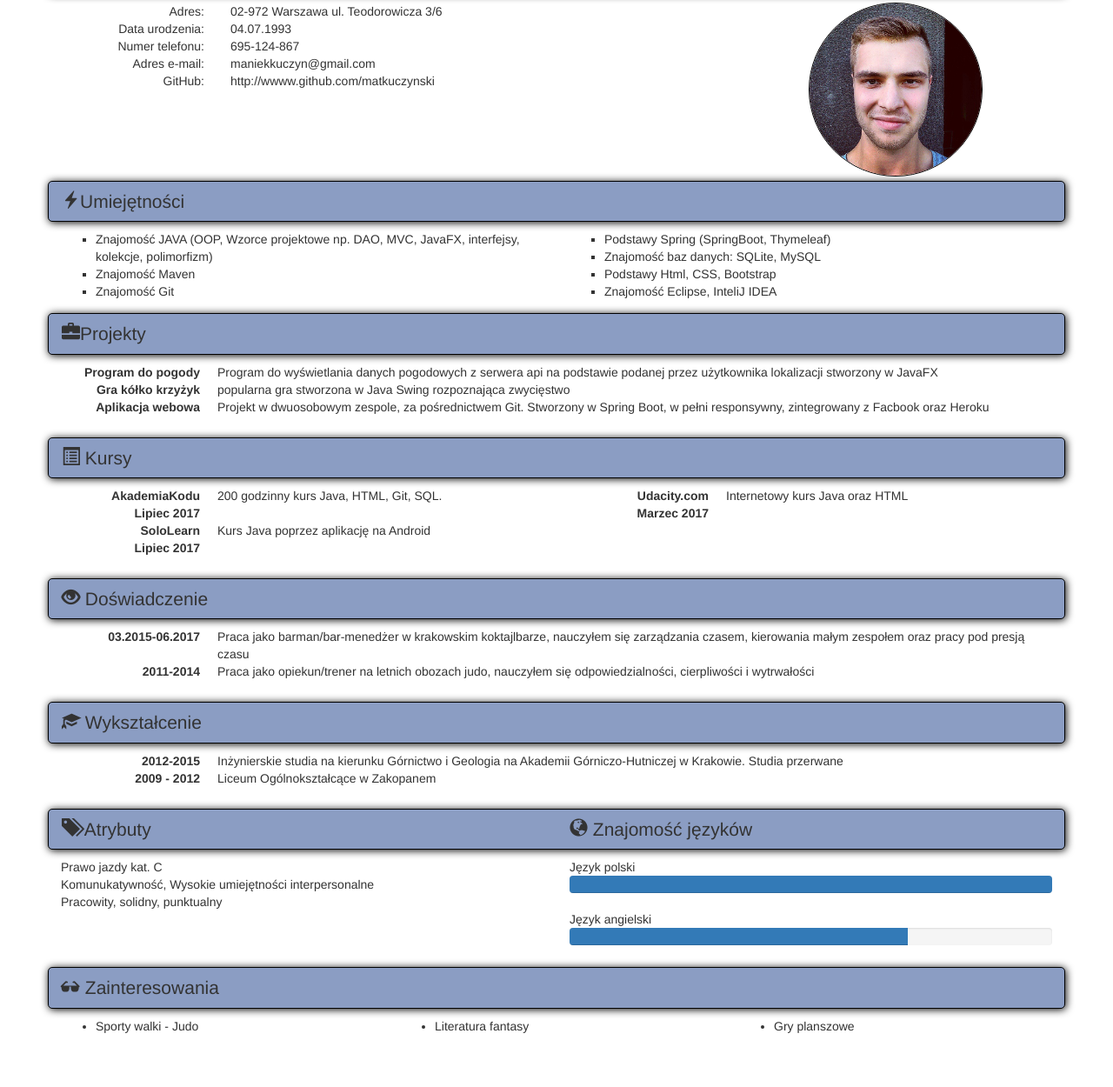
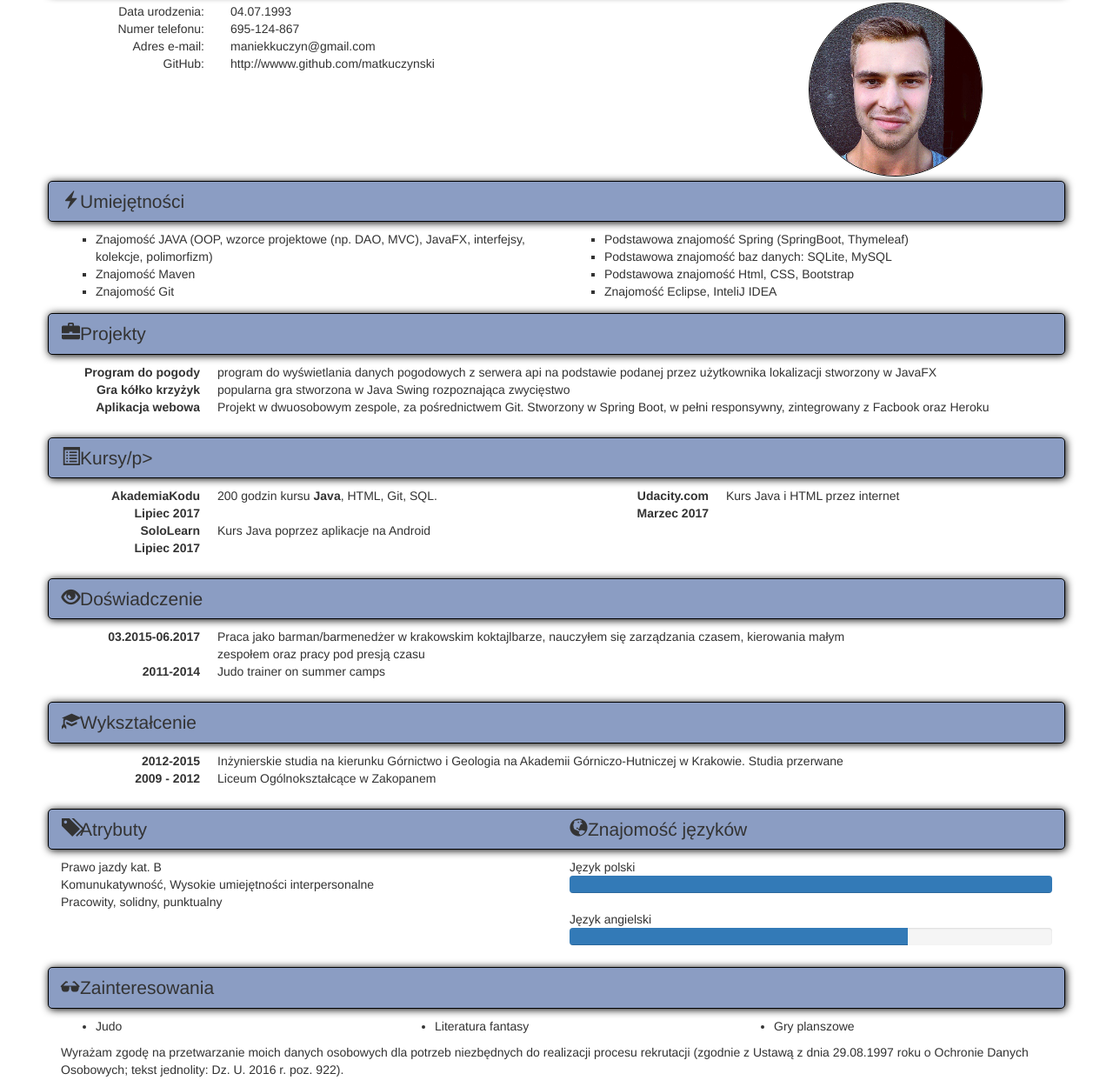
Before and after one commit to matkuczynski/CV, a website: page index.html in a window 1280 px wide. Shown: the part 128-1378 px from the top of the page at 87% size. Before the commit the page ends 1328 px from the top, so only its background shows below. Drawn offline with Linux system fonts and the light colour scheme.

Commit message:
few changes

```diff
--- a/index.html
+++ b/index.html
@@ -23,7 +23,6 @@
     <div class="row">
       <div class="col-md-2">
           <ul class="list-unstyled text-right">
-            <li>Adres:</li>
             <li>Data urodzenia:</li>
             <li>Numer telefonu:</li>
             <li>Adres e-mail:</li>
@@ -32,7 +31,6 @@
       </div>
       <div class="col-md-6">
         <ul class="list-unstyled">
-          <li>02-972 Warszawa ul. Teodorowicza 3/6</li>
           <li>04.07.1993</li>
           <li>695-124-867</li>
           <li>maniekkuczyn@gmail.com</li>
@@ -51,16 +49,16 @@
     <div class="row">
       <div class="col-md-6">
         <ul style="list-style: square">
-          <li>Znajomość JAVA (OOP, Wzorce projektowe np. DAO, MVC, JavaFX, interfejsy, kolekcje, polimorfizm)</li>
+          <li>Znajomość JAVA (OOP, wzorce projektowe (np. DAO, MVC), JavaFX, interfejsy, kolekcje, polimorfizm)</li>
           <li>Znajomość Maven</li>
           <li>Znajomość Git</li>
         </ul>
       </div>
       <div class="col-md-6">
         <ul style="list-style: square">
-          <li>Podstawy Spring (SpringBoot, Thymeleaf)</li>
-          <li>Znajomość baz danych: SQLite, MySQL</li>
-          <li>Podstawy Html, CSS, Bootstrap</li>
+          <li>Podstawowa znajomość Spring (SpringBoot, Thymeleaf)</li>
+          <li>Podstawowa znajomość baz danych: SQLite, MySQL</li>
+          <li>Podstawowa znajomość Html, CSS, Bootstrap</li>
           <li>Znajomość Eclipse, InteliJ IDEA</li>
         </ul>
       </div>
@@ -73,55 +71,55 @@
     <div class="row">
       <div class="col-md-12">
         <dl class="dl-horizontal">
-          <dt>Program do pogody</dt>
-          <dd>Program do wyświetlania danych pogodowych z serwera api na podstawie podanej przez użytkownika lokalizacji stworzony w JavaFX</dd>
-          <dt>Gra kółko krzyżyk</dt>
-          <dd>popularna gra stworzona w Java Swing rozpoznająca zwycięstwo</dd>
-          <dt>Aplikacja webowa</dt>
-          <dd>Projekt w dwuosobowym zespole, za pośrednictwem Git. Stworzony w Spring Boot, w pełni responsywny, zintegrowany z Facbook oraz Heroku</dd>
+          <dt>Program do pogody</dt>
+          <dd>program do wyświetlania danych pogodowych z serwera api na podstawie podanej przez użytkownika lokalizacji stworzony w JavaFX</dd>
+          <dt>Gra kółko krzyżyk</dt>
+          <dd>popularna gra stworzona w Java Swing rozpoznająca zwycięstwo</dd>
+          <dt>Aplikacja webowa</dt>
+          <dd>Projekt w dwuosobowym zespole, za pośrednictwem Git. Stworzony w Spring Boot, w pełni responsywny, zintegrowany z Facbook oraz Heroku</dd>
           </dl>
         </dl>
       </div>
     </div>
     <div class="row row-border section-skills section-name">
       <div class="col-md-12">
-        <p class="lead"><span class="glyphicon glyphicon-list-alt" aria-hidden="true"></span> Kursy</p>
+        <p class="lead"><span class="glyphicon glyphicon-list-alt" aria-hidden="true"></span>Kursy/p>
       </div>
     </div>
     <div class="row">
       <div class="col-md-6">
         <dl class="dl-horizontal">
           <dt>AkademiaKodu<br>Lipiec 2017</dt>
-          <dd>200 godzinny kurs Java, HTML, Git, SQL.</dd>
+          <dd>200 godzin kursu <b>Java</b>, HTML, Git, SQL.</dd>
           <dt>SoloLearn<br>Lipiec 2017</dt>
-          <dd>Kurs Java poprzez aplikację na Android</dd>
+          <dd>Kurs Java poprzez aplikacje na Android</dd>
         </dl>
       </div>
       <div class="col-md-6">
         <dl class="dl-horizontal">
           <dt>Udacity.com<br>Marzec 2017</dt>
-          <dd>Internetowy kurs Java oraz HTML</dd>
+          <dd>Kurs Java i HTML przez internet</dd>
         </dl>
       </div>
     </div>
     <div class="row row-border section-skills section-name">
       <div class="col-md-12">
-        <p class="lead"><span class="glyphicon glyphicon-eye-open" aria-hidden="true"></span> Doświadczenie</p>
+        <p class="lead"><span class="glyphicon glyphicon-eye-open" aria-hidden="true"></span>Doświadczenie</p>
       </div>
     </div>
     <div class="row">
       <div class="col-md-12">
         <dl class="dl-horizontal">
           <dt>03.2015-06.2017</dt>
-          <dd>Praca jako barman/bar-menedżer w krakowskim koktajlbarze, nauczyłem się zarządzania czasem, kierowania małym zespołem oraz pracy pod presją czasu</dd>
+          <dd>Praca jako barman/bar­menedżer w krakowskim koktajlbarze, nauczyłem się zarządzania czasem, kierowania małym zespołem oraz pracy pod presją czasu</dd>
           <dt>2011-2014</dt>
-          <dd>Praca jako opiekun/trener na letnich obozach judo, nauczyłem się odpowiedzialności, cierpliwości i wytrwałości</dd>
+          <dd>Judo trainer on summer camps</dd>
         </dl>
       </div>
     </div>
     <div class="row row-border section-skills section-name">
       <div class="col-md-12">
-        <p class="lead"><span class="glyphicon glyphicon-education" aria-hidden="true"></span> Wykształcenie</p>
+        <p class="lead"><span class="glyphicon glyphicon-education" aria-hidden="true"></span>Wykształcenie</p>
       </div>
     </div>
     <div class="row">
@@ -136,16 +134,16 @@
     </div>
     <div class="row row-border section-skills section-name">
       <div class="col-md-6">
-        <p class="lead"><span class="glyphicon glyphicon-tags" aria-hidden="true"></span> Atrybuty</p>
+        <p class="lead"><span class="glyphicon glyphicon-tags" aria-hidden="true"></span>Atrybuty</p>
       </div>
       <div class="col-md-6">
-        <p class="lead"><span class="glyphicon glyphicon-globe" aria-hidden="true"></span> Znajomość języków</p>
+        <p class="lead"><span class="glyphicon glyphicon-globe" aria-hidden="true"></span>Znajomość języków</p>
       </div>
     </div>
     <div class="row">
     	<div class="col-md-6">
     		 <ul class="list-unstyled">
-          		<li>Prawo jazdy kat. C</li>
+          		<li>Prawo jazdy kat. B</li>
 		        <li>Komunukatywność, Wysokie umiejętności interpersonalne</li>
 		        <li>Pracowity, solidny, punktualny</li>
 		        </ul>
@@ -168,13 +166,13 @@
     </div>
     <div class="row row-border section-skills section-name">
       <div class="col-md-12">
-        <p class="lead"><span class="glyphicon glyphicon-sunglasses" aria-hidden="true"></span> Zainteresowania</p>
+        <p class="lead"><span class="glyphicon glyphicon-sunglasses" aria-hidden="true"></span>Zainteresowania</p>
       </div>
     </div>
     <div class="row">
     	<div class="col-md-4">
     		<ul >
-	          <li>Sporty walki - Judo</li>
+	          <li>Judo</li>
 	        </ul>
     	</div>
     	<div class="col-md-4">
@@ -188,6 +186,10 @@
 	        </ul>
     	</div>
   </div>
+  <div class="row">
+    	<div class="col-md-12">
+    		<p>Wyrażam zgodę na przetwarzanie moich danych osobowych dla potrzeb niezbędnych do realizacji procesu rekrutacji (zgodnie z Ustawą z dnia 29.08.1997 roku o Ochronie Danych Osobowych; tekst jednolity: Dz. U. 2016 r. poz. 922). </p>
+  </div>
   <script src="js/bootstrap.min.js" type="text/javascript"></script>
 </body>
 </html>
```
